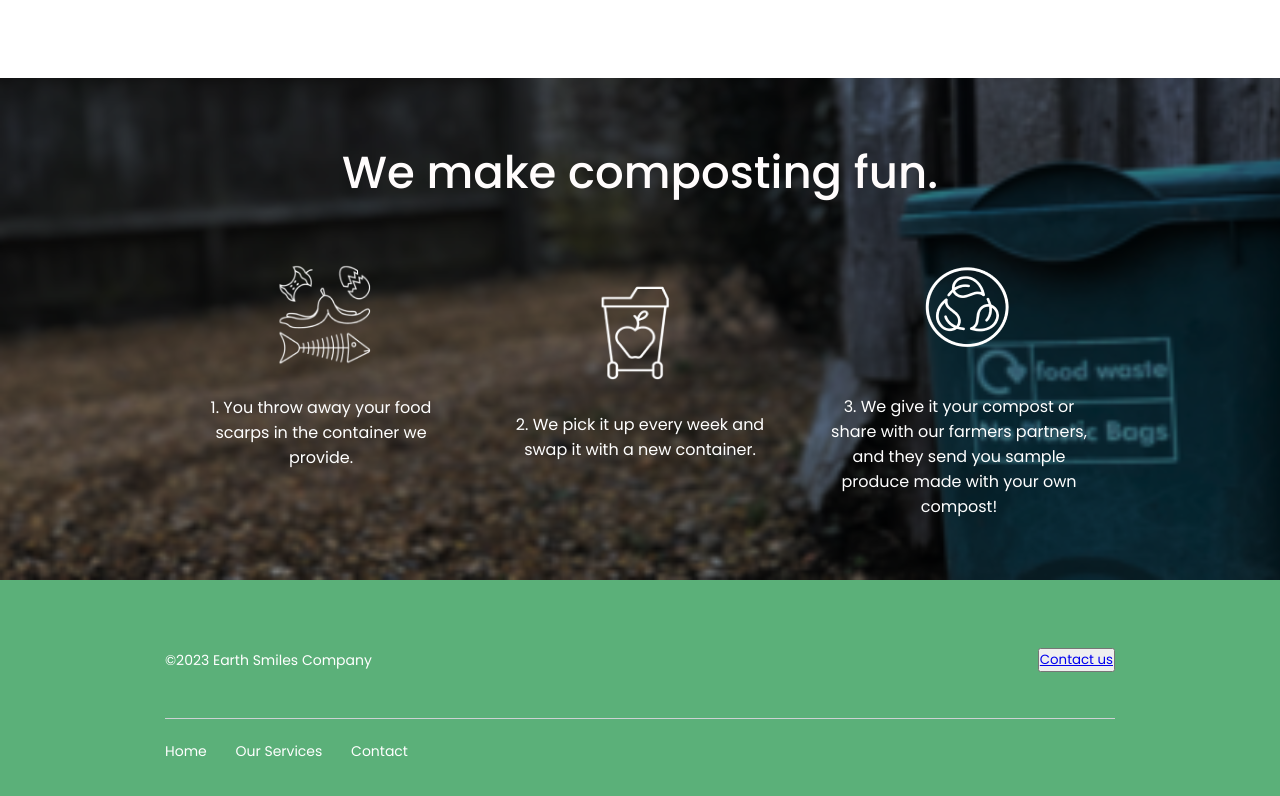
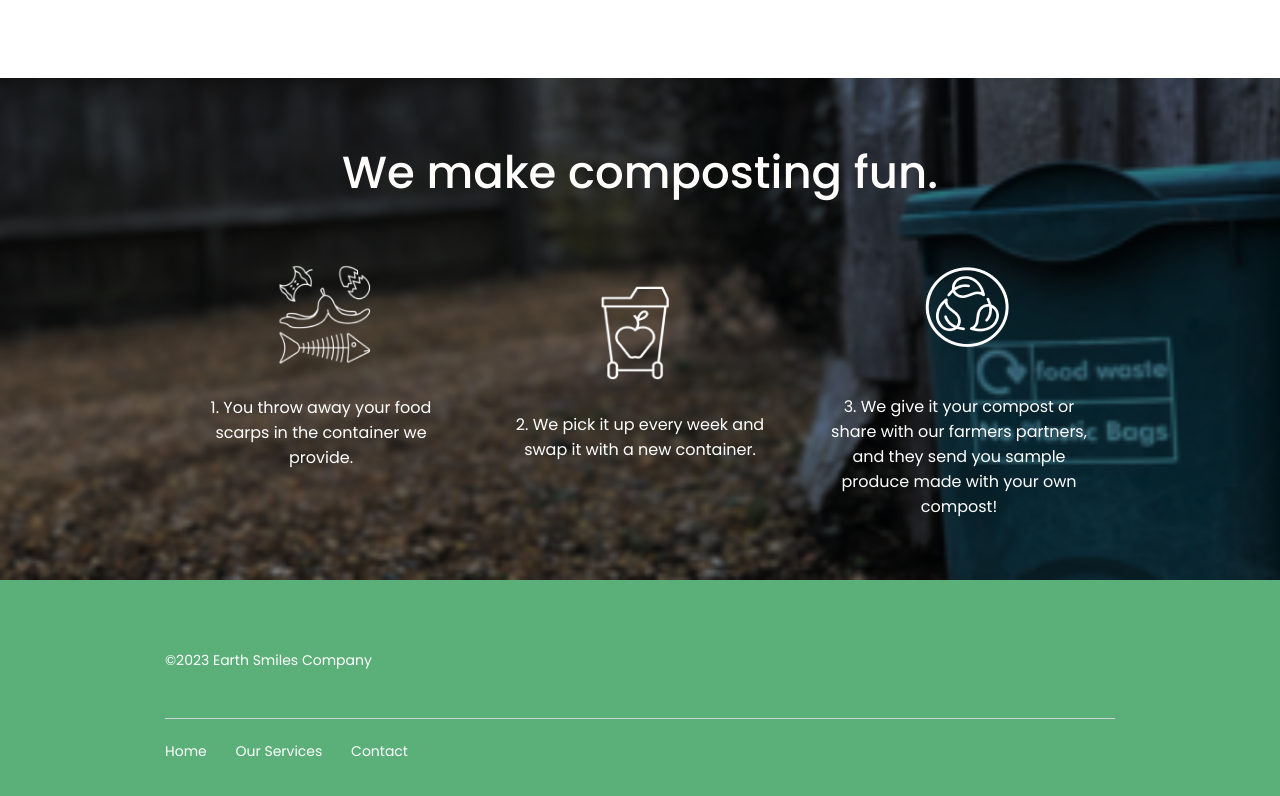
Before and after one commit to marina-garrido/hw2, a plain HTML site: page home.html in a window 1280 px wide. Shown: the part 1219-2015 px from the top of the page. Drawn offline with Linux system fonts and the light colour scheme.

Commit message:
Update home.html

```diff
--- a/home.html
+++ b/home.html
@@ -71,9 +71,6 @@
   <footer>
     <div class="footer-main">
       <span>©2023 Earth Smiles Company</span>
-      <button class="footer-button">
-        <a href="/hw2/contact.html">Contact us</a>
-      </button>
     </div>
 
     <div class="footer-nav">
```
